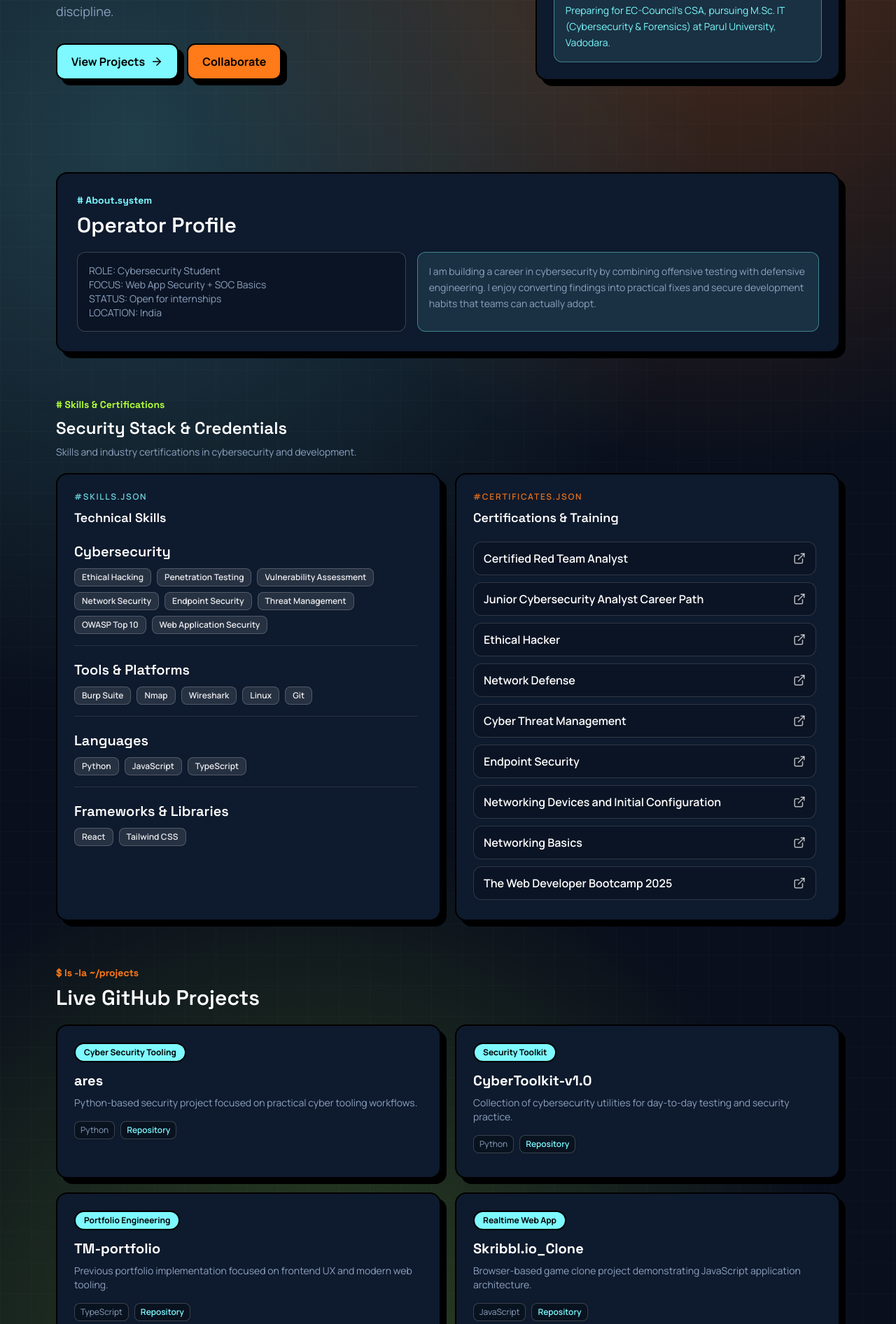
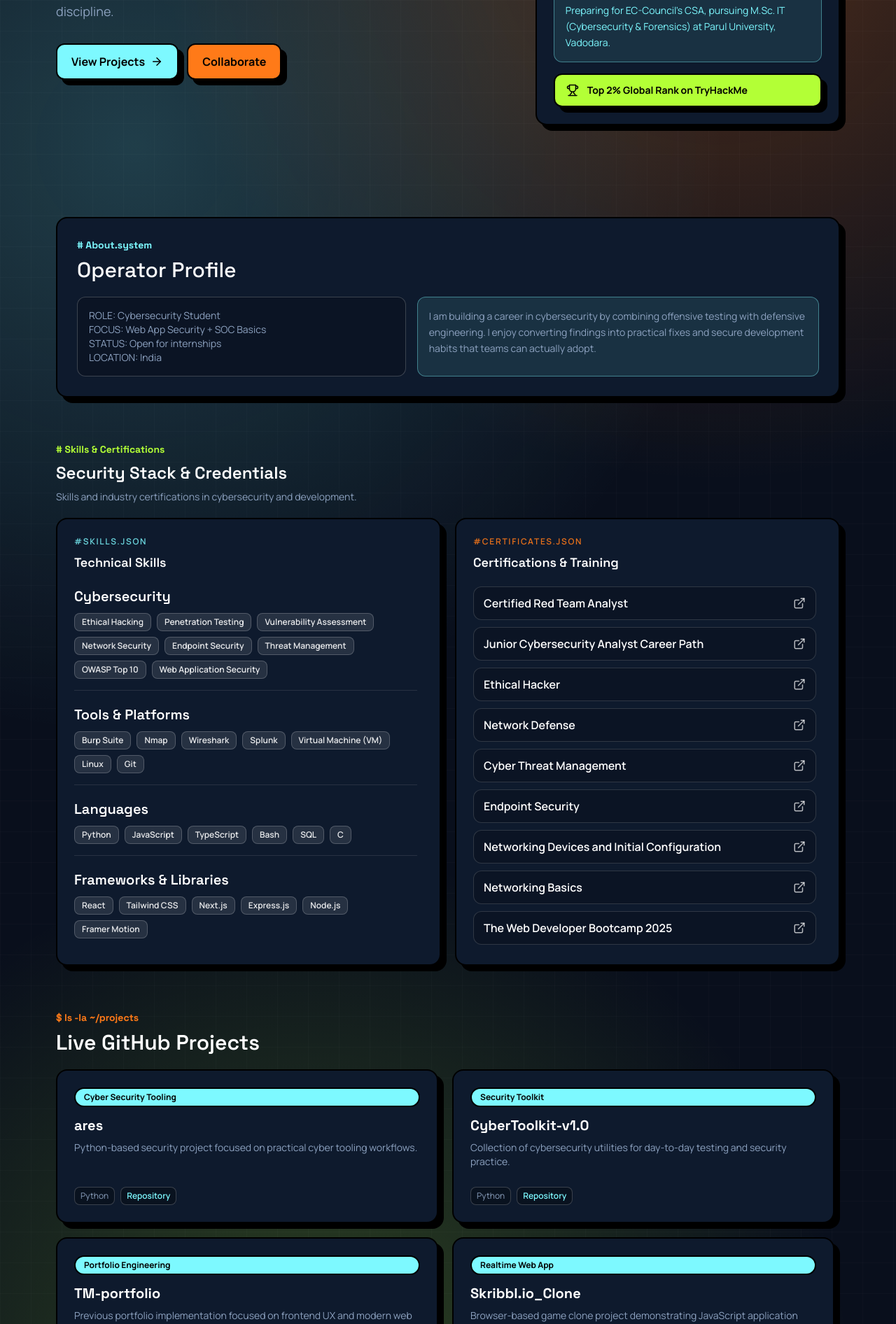
Before and after one commit to TapasviMadhak/tapasvi-madhak, a React (Vite) app: page / in a window 1280 px wide. Shown: the part 440-2332 px from the top of the page at 70% size. Built offline with nearby package versions, Linux system fonts and the light colour scheme; no server answers.

Commit message:
Configure Render deployment and update branding/favicon

```diff
--- a/index.html
+++ b/index.html
@@ -4,6 +4,7 @@
     <meta charset="UTF-8" />
     <meta name="viewport" content="width=device-width, initial-scale=1.0" />
     <meta name="description" content="Cybersecurity student portfolio built with React and Tailwind." />
+    <link rel="icon" type="image/svg+xml" href="/favicon.svg" />
     <title>Tapasvi | Cybersecurity Portfolio</title>
   </head>
   <body>
--- a/src/App.jsx
+++ b/src/App.jsx
@@ -51,8 +51,6 @@ function App() {
       });
   }, []);
 
-  const shouldScrollProjects = liveProjects.length > 4;
-
   return (
     <div className="relative min-h-screen overflow-x-hidden bg-cyber-bg text-white">
       <NeoCursor />
@@ -70,6 +68,7 @@ function App() {
           <a href="#top" className="font-display text-2xl font-bold tracking-wide text-cyber-neon">
             TAPASVI
             <span className="ml-1 text-base font-semibold text-cyber-orange">&lt;/&gt;</span>
+            <span className="ml-1">MADHAK</span>
           </a>
           <ul className="hidden gap-3 font-semibold md:flex">
             {['about', 'skills', 'projects', 'contact'].map((item) => (
@@ -131,6 +130,10 @@ function App() {
                 Preparing for EC-Council's CSA, pursuing M.Sc. IT (Cybersecurity & Forensics) at Parul University, Vadodara.
               </p>
             </div>
+            <div className="mt-4 flex items-center gap-3 rounded-xl border-2 border-black bg-cyber-lime px-4 py-3 text-black shadow-brutal">
+              <Trophy size={18} />
+              <p className="text-sm font-bold">Top 2% Global Rank on TryHackMe</p>
+            </div>
           </motion.aside>
         </section>
 
@@ -146,7 +149,7 @@ function App() {
             <p className="font-display text-sm font-bold text-cyber-neon">
               # About.system
             </p>
-            <h2 className="mt-2 font-display text-3xl font-semibold">
+            <h2 className="mt-2 font-display text-3xl font-semib ld">
               Operator Profile
             </h2>
             <div className="mt-5 grid gap-4 md:grid-cols-[0.9fr_1.1fr]">
@@ -237,7 +240,7 @@ function App() {
           </div>
         </section>
 
-        <ProjectsSection projects={liveProjects} shouldScrollProjects={shouldScrollProjects} fadeInUp={fadeInUp} />
+        <ProjectsSection projects={liveProjects} fadeInUp={fadeInUp} />
 
 
 
@@ -357,7 +360,7 @@ function App() {
       </main>
 
       <footer className="relative z-10 py-8 text-center text-sm text-cyber-slate">
-        {new Date().getFullYear()} Tapasvi | Cybersecurity Portfolio
+        {new Date().getFullYear()} TAPASVI MADHAK &lt;/&gt;
       </footer>
     </div>
   );
--- a/src/components/ProjectsSection.jsx
+++ b/src/components/ProjectsSection.jsx
@@ -1,6 +1,6 @@
 import { motion } from 'framer-motion';
 
-function ProjectsSection({ projects, shouldScrollProjects, fadeInUp }) {
+function ProjectsSection({ projects, fadeInUp }) {
   return (
     <section id="projects" className="mx-auto w-[min(1120px,92%)] py-8">
       <motion.div
@@ -13,7 +13,7 @@ function ProjectsSection({ projects, shouldScrollProjects, fadeInUp }) {
         <p className="font-display text-sm font-bold text-cyber-orange">$ ls -la ~/projects</p>
         <h2 className="mt-2 font-display text-3xl font-semibold">Live GitHub Projects</h2>
       </motion.div>
-      <div className={`mt-5 ${shouldScrollProjects ? 'elegant-scrollbar max-h-[700px] overflow-y-auto pr-2' : ''}`}>
+      <div className="elegant-scrollbar mt-5 h-[460px] overflow-y-auto pr-2">
         <div className="grid auto-rows-fr gap-5 md:grid-cols-2">
           {projects.map((project, index) => (
             <motion.article
@@ -23,14 +23,14 @@ function ProjectsSection({ projects, shouldScrollProjects, fadeInUp }) {
               viewport={{ once: true, amount: 0.2 }}
               variants={fadeInUp}
               transition={{ duration: 0.4, delay: index * 0.1 }}
-              className="h-full min-h-[220px] rounded-2xl border-2 border-black bg-cyber-card p-6 shadow-brutal transition hover:-translate-x-1 hover:-translate-y-1"
+              className="flex h-[220px] flex-col rounded-2xl border-2 border-black bg-cyber-card p-6 shadow-brutal transition hover:-translate-x-1 hover:-translate-y-1"
             >
               <p className="inline-flex rounded-full border-2 border-black bg-cyber-neon px-3 py-1 text-xs font-bold text-black">
                 {project.tag}
               </p>
               <h3 className="mt-3 font-display text-xl font-bold">{project.title}</h3>
-              <p className="mt-2 text-sm text-cyber-slate">{project.text}</p>
-              <div className="mt-4 flex gap-2">
+              <p className="mt-2 line-clamp-3 text-sm text-cyber-slate">{project.text}</p>
+              <div className="mt-auto flex gap-2 pt-4">
                 <span className="rounded-lg border border-white/20 bg-black/30 px-2 py-1 text-xs text-cyber-slate">{project.stack}</span>
                 <a href={project.link} target="_blank" rel="noreferrer" className="rounded-lg border border-white/20 bg-black/30 px-2 py-1 text-xs font-semibold text-cyber-neon hover:underline">Repository</a>
               </div>
--- a/src/data/portfolioData.js
+++ b/src/data/portfolioData.js
@@ -13,6 +13,8 @@ export const skillCategories = {
     'Burp Suite',
     'Nmap',
     'Wireshark',
+    'Splunk',
+    'Virtual Machine (VM)',
     'Linux',
     'Git',
   ],
@@ -20,10 +22,17 @@ export const skillCategories = {
     'Python',
     'JavaScript',
     'TypeScript',
+    'Bash',
+    'SQL',
+    'C',
   ],
   'Frameworks & Libraries': [
     'React',
     'Tailwind CSS',
+    'Next.js',
+    'Express.js',
+    'Node.js',
+    'Framer Motion',
   ],
 };
 
```
Also changed, not shown: render.yaml (added, +11 -0 lines), public/favicon.svg (added), public/tm-logo.svg (added).
